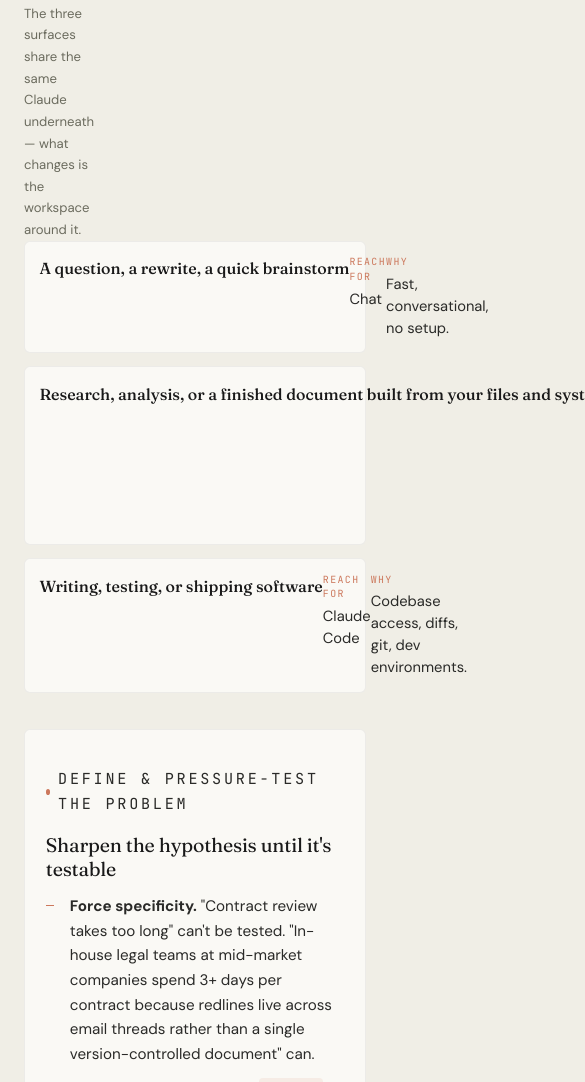
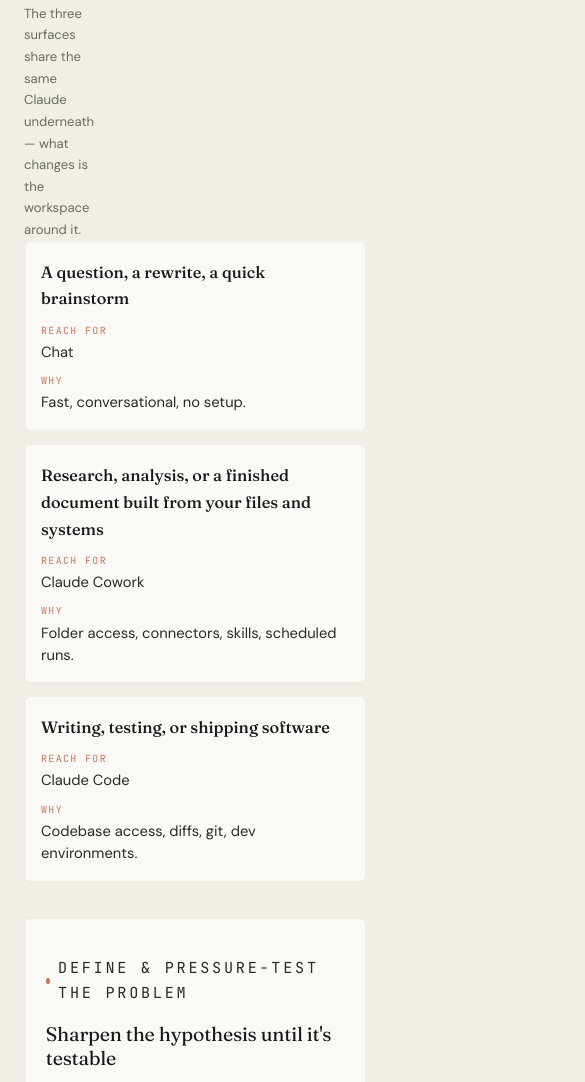
Before and after one commit to tingwei161803/anthropic-the-founder-playbook, a plain HTML site: page full/index.html in a window 390 px wide. Shown: the part 9343-10425 px from the top of the page, 585 px wide, since content can reach past the window. Drawn offline with Linux system fonts and the light colour scheme; no server answers.

Commit message:
fix: mobile switch jumps + decision table layout
- Language/edition switches on mobile now load at the top instead of
  carrying the hash and landing mid-page; desktop still keeps the chapter
  (sticky TOC makes staying in place useful there).
- Decision table cells now display:block and wrap on narrow screens, so the
  table stacks into clean labelled cards instead of overflowing.

```diff
--- a/assets/app.js
+++ b/assets/app.js
@@ -53,11 +53,14 @@
     });
   }
 
-  /* Preserve hash when switching language or edition so readers stay on the same chapter */
+  /* Switching language or edition: on wide screens carry the hash so the reader
+     stays on the same chapter (the TOC is pinned alongside). On mobile that lands
+     mid-page and feels like a glitch, so let the clean link load at the top. */
   document.querySelectorAll('[data-lang-link], [data-version-link]').forEach((a) => {
     a.addEventListener('click', (e) => {
       const hash = window.location.hash;
-      if (hash) {
+      const keepChapter = hash && window.matchMedia('(min-width: 961px)').matches;
+      if (keepChapter) {
         e.preventDefault();
         window.location.href = a.getAttribute('href') + hash;
       }
--- a/assets/styles.css
+++ b/assets/styles.css
@@ -729,18 +729,19 @@
 }
 .decision td { color: var(--ink-soft); line-height: 1.5; }
 .decision tbody tr:last-child th, .decision tbody tr:last-child td { border-bottom: 0; }
-/* Stack the table into labelled rows on narrow screens */
+/* Stack the table into labelled cards on narrow screens */
 @media (max-width: 620px) {
-  .decision, .decision tbody, .decision tr { display: block; }
+  .decision, .decision tbody, .decision tr, .decision th, .decision td { display: block; }
   .decision thead { display: none; }
   .decision tr {
     border: 1px solid var(--rule-soft);
     border-radius: 6px;
     margin-bottom: 0.8rem;
-    padding: 0.4rem 0.9rem;
+    padding: 0.7rem 1rem;
     background: var(--paper);
   }
-  .decision th, .decision td { border: 0; padding: 0.45rem 0; }
+  .decision tbody th, .decision tbody td { white-space: normal; border: 0; padding: 0.35rem 0; }
+  .decision tbody th { font-size: 1.02rem; }   /* the task is the card's lead line */
   .decision td::before {
     content: attr(data-label);
     display: block;
```
